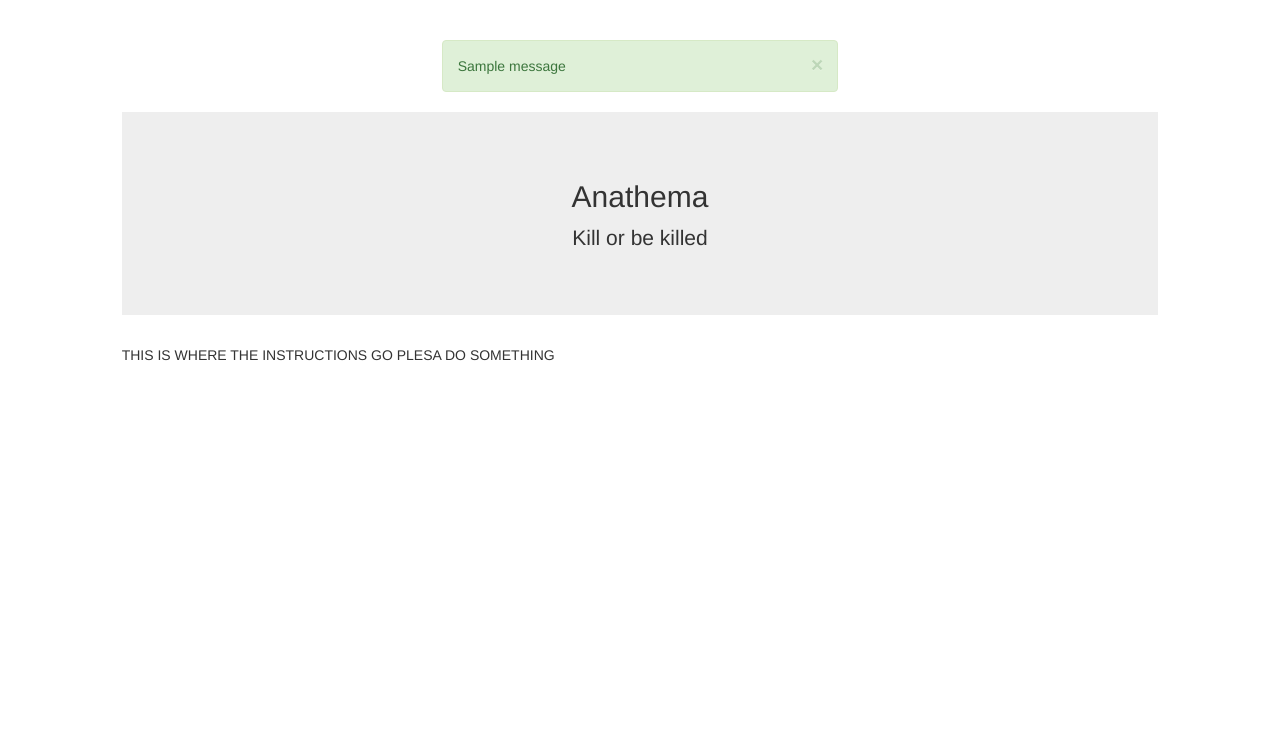
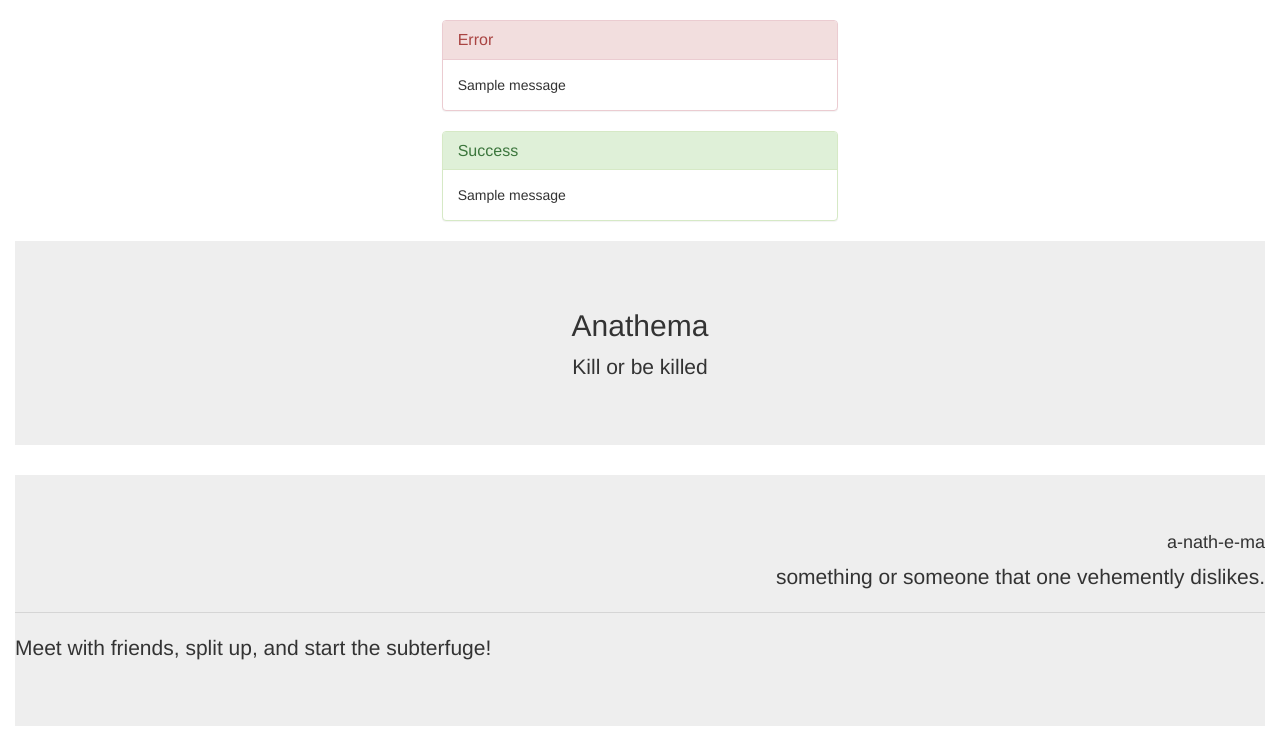
Before and after one commit to Softdev-project/Assassin, a Flask app: page / in a window 1280 px wide. Shown: the part 52-808 px from the top of the page. Before the commit the page ends 413 px from the top, so only its background shows below. Run offline with Flask 2, Linux system fonts and the light colour scheme; one stand-in notice (Sample message) is shown; parts of the project's set-up code (start-up, migrations or seed data) failed here and were passed over; some libraries are stand-ins or nearby versions.

Commit message:
prettified stuff

```diff
--- a/app.py
+++ b/app.py
@@ -16,39 +16,39 @@ def index():
 def logout():
     if 'username' in session:
         session.pop('username', None)
-        flash("You have logged out")
+        flash("You have logged out", "success")
     else:
-        flash("You are not logged in")
+        flash("You are not logged in", "error")
     return redirect(url_for('index'))
 
 @app.route('/login', methods=['GET', 'POST'])
 def login():
     if 'username' in session:
-        flash("You're already logged in as " + escape(session['username']))
+        flash("You're already logged in as " + escape(session['username']), "error")
         return redirect(url_for("index"));
     try:
         if request.form["login"] != None:
             print(request.form['username'])
             if base.validate(request.form['username'], request.form['password']):
                 session['username'] = request.form['username']
-                flash('You were successfully logged in')
+                flash('You were successfully logged in', "success")
                 return redirect(url_for('index'))
             else:
-                flash("invalid credentials")
+                flash("Invalid credentials", "error")
                 return render_template ("login.html")
     except:
         pass
     try:
         if request.form["register"] != None:
             if (request.form["password1"] != request.form["password2"]):
-                flash("Passwords don't match")
+                flash("Passwords don't match", "error")
                 return redirect(url_for("login"))
             if base.addUser(request.form['username'], request.form['password1']):
                 session['username'] = request.form['username']
-                flash ("You have successfully registered")
+                flash ("You have successfully registered", "success")
                 return redirect(url_for('index'))
             else:
-                flash("That username is already taken")
+                flash("That username is already taken", "error")
                 return  render_template ("register.html")
     except:
         pass
@@ -62,20 +62,18 @@ def settings():
         try:
             if request.form['submit'] != None:
                 if request.form['newpw1'] != request.form['newpw2']:
-                    flash("Your passwords don't match")
+                    flash("Your passwords don't match", "error")
                 elif base.updateUser(escape(session['username']), request.form['oldpw'], request.form['newpw1']):
-                    flash("Info updated")
+                    flash("Info updated", "success")
                 else:
-                    flash("Incorrect password")
+                    flash("Incorrect password", "error")
         except:
             pass
     else:
-        flash("You are not logged in")
+        flash("You are not logged in", "error")
         return redirect(url_for("index"))
     return render_template("settings.html",
                            corner = session['username'])
-
-
 
 @app.route('/game', methods=['GET', 'POST'])
 def game():
@@ -89,10 +87,10 @@ def game():
                                     #target
             )
         else:
-            flash("Anathema has yet to begin")
+            flash("Anathema has yet to begin", "success")
             return redirect(url_for("index"))
     else:
-        flash("You are not logged in")
+        flash("You are not logged in", "error")
         return redirect(url_for("index"))
 
 ##updates locations
@@ -129,10 +127,10 @@ def status ():
                             user_status = us,
                             target_status = ts)
         else:
-            flash("Anathema has yet to begin")
+            flash("Anathema has yet to begin", "success")
             return redirect(url_for("index"))
     else:
-        flash("You are not logged in")
+        flash("You are not logged in", "error")
         return redirect(url_for("index"))
 
 
@@ -144,9 +142,9 @@ def kill():
     if (base.killCheck (base.getLat (uid), base.getLong (uid), base.getLat (tid), base.getLong(uid))):
         base.kill (tid)
         #if (base.winCheck()):
-        flash ("You have killed your target! You have been assigned another target.")
+        flash ("You have killed your target! You have been assigned another target.", "success")
     else:
-        flash ("You have failed to kill your target.")
+        flash ("You have failed to kill your target.", "error")
     return redirect (url_for ("game"))
 
 
--- a/templates/base.html
+++ b/templates/base.html
@@ -64,21 +64,38 @@
 
     <div class="col-md-4 col-md-offset-4 col-xs-12">
 
-      {% with messages = get_flashed_messages() %}
+      {% with messages = get_flashed_messages(category_filter=["error"]) %}
       {% if messages %}
-      <br>
+      <div class="panel panel-danger">
+	<div class="panel-heading">
+	  <h3 class="panel-title">Error</h3>
+	</div>
+	<div class="panel-body">
 	  {% for message in messages %}
+	  {{ message }}
+	  {% endfor %}
+	</div>
+      </div>
+      {% endif %}
+      {% endwith %}
 
-
-      <div class="alert alert-success alert-dismissible" role="alert">
-	<button type="button" class="close" data-dismiss="alert"><span aria-hidden="true">&times;</span><span class="sr-only">Close</span></button>
+      {% with messages = get_flashed_messages(category_filter=["success"]) %}
+      {% if messages %}
+      <div class="panel panel-success">
+	<div class="panel-heading">
+	  <h3 class="panel-title">Success</h3>
+	</div>
+	<div class="panel-body">
+	  {% for message in messages %}
 	  {{ message }}
+	  {% endfor %}
 	</div>
-      {% endfor %}
+      </div>
       {% endif %}
       {% endwith %}
     </div>
-    <div class="col-md-10 col-md-offset-1 col-xs-12">
+    <div clas="row">
+      <div class="col-md-12 col-xs-12">
 	<div class="jumbotron">
 	  <center>
 	    <h2>
@@ -89,9 +106,20 @@
 	    </p>
 	  </center>
 	</div>
+      </div>
+    </div>
+    <br>
+    <div clas="row">
+      <div class="col-md-12 col-xs-12">
+	<div class="jumbotron">
+
 	  {% block body %}
 	  JUNK BODY HERE THIS SHOULD NOT HAPPEN
 	  {% endblock %}
+
 	</div>
+      </div>
+    </div>
+
   </body>
 </html>
--- a/templates/index.html
+++ b/templates/index.html
@@ -1,7 +1,18 @@
 {% extends "base.html" %}
+<meta charset='utf-8'>
 {% block title %}
 Main
 {% endblock %}
 {% block body %}
-THIS IS WHERE THE INSTRUCTIONS GO PLESA DO SOMETHING
+      <h4 class="text-right">
+	a-nath-e-ma
+      </h4>
+      <p class="lead text-right">
+	something or someone that one vehemently dislikes.
+      </p>
+      <hr>
+      <p class="text-left">
+	Meet with friends, split up, and start the subterfuge!
+	<br>
+      </p>
 {% endblock %}
```
Also changed, not shown: 1 other file. Lines whose indentation alone changed are shown as unchanged.
